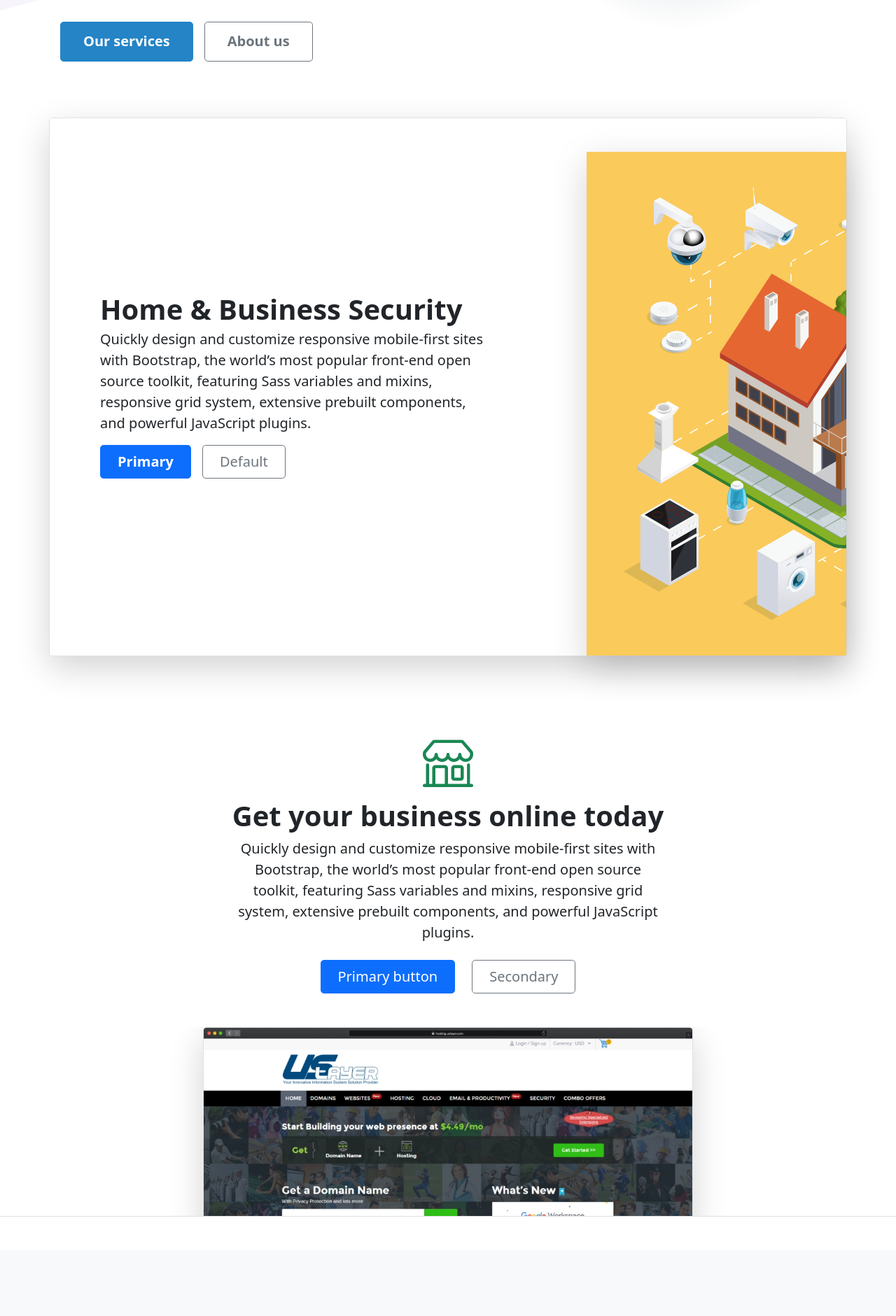
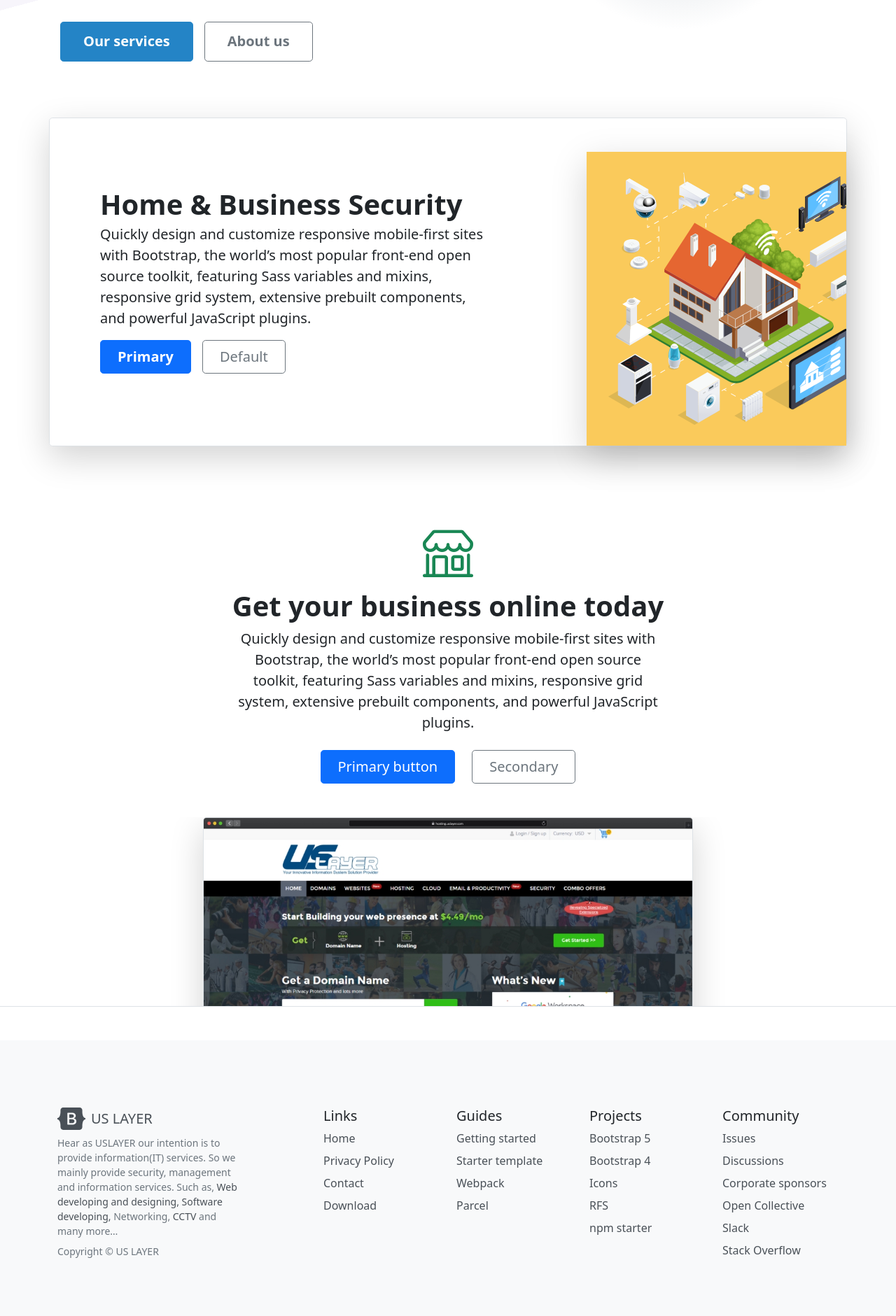
Before and after one commit to uslayer/uslayer.github.io, a Jekyll site: the page built from index.html, in a window 1280 px wide. Shown: the part 547-2428 px from the top of the page at 70% size. Built offline with Jekyll 4.4.1, drawn with Linux system fonts in a browser that asks for light colours; the list of posts is cut into pages by our own code.

Commit message:
Update index.html

```diff
--- a/index.html
+++ b/index.html
@@ -45,7 +45,7 @@ image: assets/images/blog/press-cover.jpg
         </div>
       </div>
       <div class="col-lg-4 offset-lg-1 p-0 overflow-hidden shadow-lg">
-          <img class="rounded-lg-3" src="/assets/images/home-and-bussiness-security.svg" alt="CCTV Galle" width="720">
+          <img class="rounded-lg-3" src="/assets/images/home-and-bussiness-security.svg" alt="CCTV Galle" width="420">
       </div>
     </div>
   </div>
```
